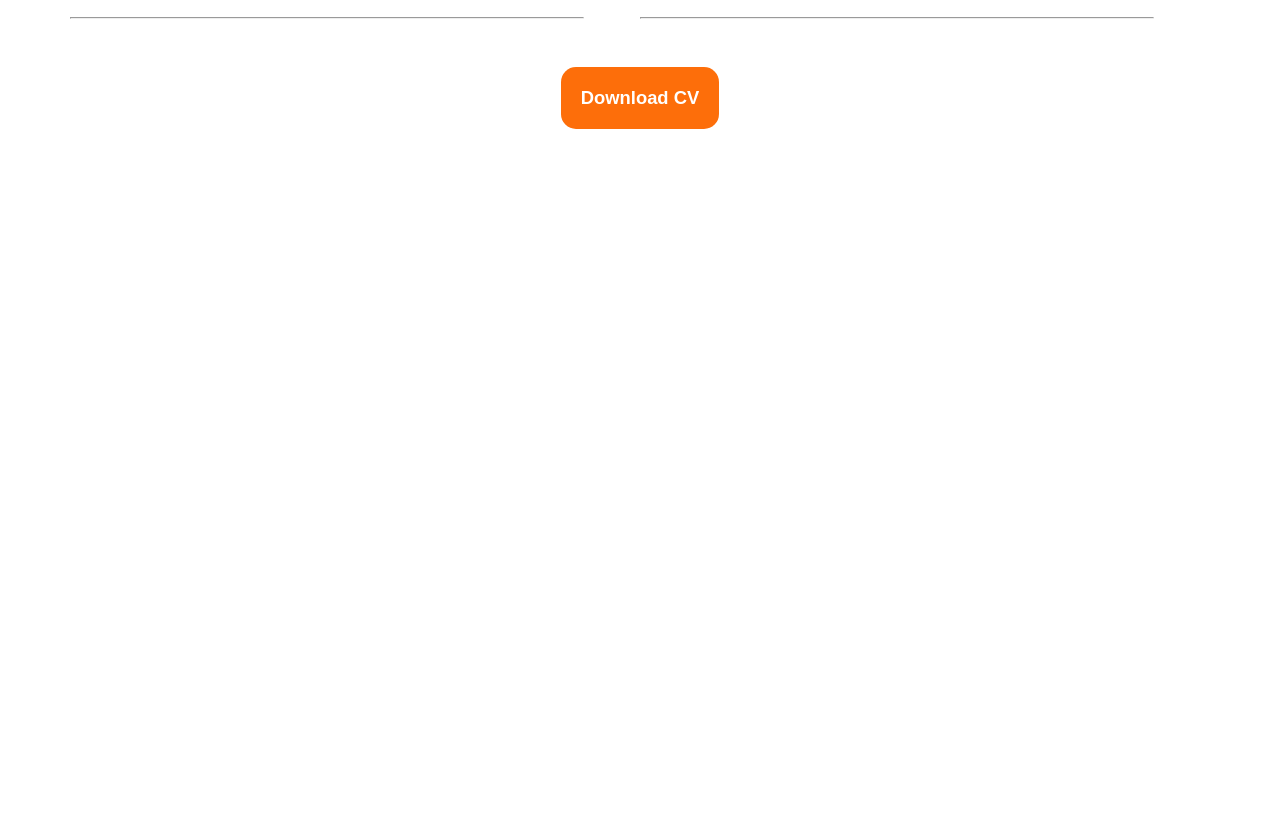
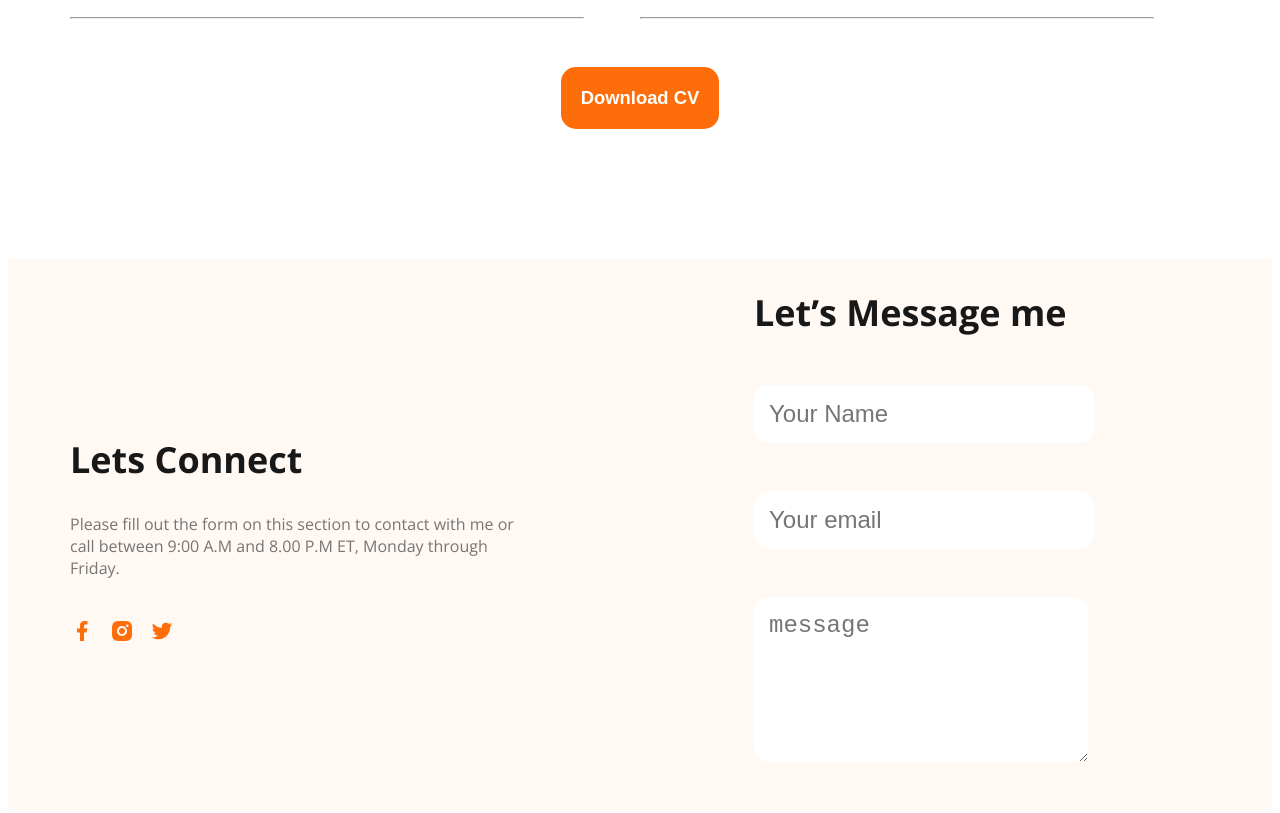
Before and after one commit to HasibulHRony/portfolio-practice, a plain HTML site: page index.html in a window 1280 px wide. Shown: the part 2983-3796 px from the top of the page. Before the commit the page ends 3242 px from the top, so only its background shows below. Drawn offline with nearby package versions, Linux system fonts and the light colour scheme.

Commit message:
footer section added

```diff
--- a/index.html
+++ b/index.html
@@ -179,8 +179,20 @@
             <div class="download-btn"><button class="btn-1">Download CV</button></div>
         </section>
     </main>
-    <footer>
-
+    <footer class="background-bg">
+        <div class="footer-content">
+            <div class="footer-logo">
+                <h2 class="dark-1">Lets Connect</h2>
+                <p class="dark-3">Please fill out the form on this section to contact with me or call between 9:00 A.M and 8.00 P.M ET, Monday through Friday.</p>
+                <p><img src="./images/icons/facebook.png"><img src="./images/icons/insta.png"><img src="./images/icons/twitter.png"></p>
+            </div>
+            <form action="">
+                <h2 class="dark-1">Let’s Message me</h2>
+                <input type="text" placeholder="Your Name" id="name">
+                <input type="email" placeholder="Your email" id="email">
+                <textarea name="text-area" id="text-area" placeholder="message" cols="20" rows="5"></textarea>
+            </form>
+        </div>
     </footer>
 </body>
 
--- a/styles/style.css
+++ b/styles/style.css
@@ -217,3 +217,33 @@ header{
 .resume hr{
     margin: 24px 0;
 }
+
+.footer-content{
+    display: flex;
+    max-width: 1140px;
+    margin: 0 auto;
+    align-items: center;
+    justify-content: space-between;
+}
+
+footer h2{
+    font-size: 36px;
+    font-weight: 700;
+}
+
+.footer-logo, form{
+    width: 40%;
+}
+
+.footer-logo > p > img{
+    margin: 24px 16px 0 0;
+}
+
+#name, #email, #text-area{
+    display: block;
+    border: none;
+    padding: 15px;
+    border-radius: 15px;
+    margin: 48px 0;
+    font-size: 24px;
+}
```
